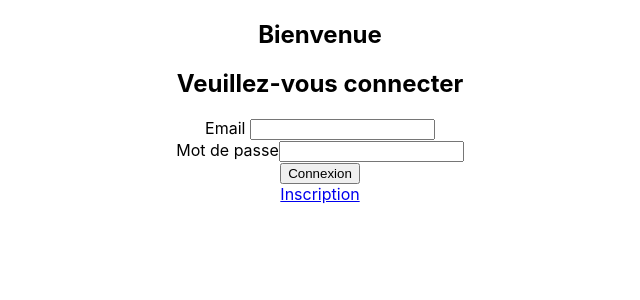
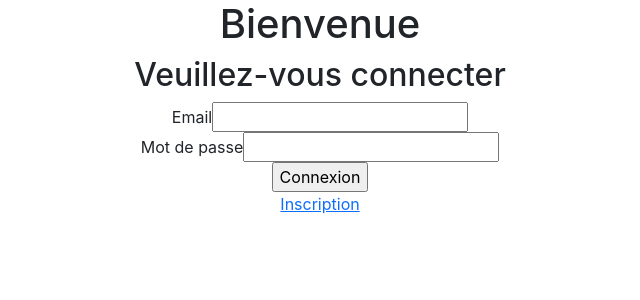
Before and after one commit to khadidja-traore/front-qcm, a React (Create React App) app: page / in a window 1280 px wide. Shown: the top 300 px of the page, without its empty margins (320-960 px from the left). Built offline with nearby package versions, Linux system fonts and the light colour scheme.

Commit message:
implemete le login, le signin

```diff
--- a/public/index.html
+++ b/public/index.html
@@ -24,6 +24,13 @@
       work correctly both with client-side routing and a non-root public URL.
       Learn how to configure a non-root public URL by running `npm run build`.
     -->
+
+    <!-- Bootstrap  -->
+    <link href="https://cdn.jsdelivr.net/npm/bootstrap@5.0.2/dist/css/bootstrap.min.css" rel="stylesheet" integrity="sha384-EVSTQN3/azprG1Anm3QDgpJLIm9Nao0Yz1ztcQTwFspd3yD65VohhpuuCOmLASjC" crossorigin="anonymous">
+    <script src="https://cdn.jsdelivr.net/npm/bootstrap@5.0.2/dist/js/bootstrap.bundle.min.js" integrity="sha384-MrcW6ZMFYlzcLA8Nl+NtUVF0sA7MsXsP1UyJoMp4YLEuNSfAP+JcXn/tWtIaxVXM" crossorigin="anonymous"></script>
+
+
+
     <title>React App</title>
   </head>
   <body>
--- a/src/App.js
+++ b/src/App.js
@@ -3,19 +3,25 @@ import {Routes, Route, Redirect} from 'react-router-dom';
 import './App.css';
 import Login from './Components/Login/Login';
 import SignIn from './Components/SignIn/SignIn';
-import Home from './Components/Home/Home';
+import Home from './Components/Profil/Profil';
+import { UserProvider } from './Components/UserContext/UserContext';
+import Profil from './Components/Profil/Profil';
 
 function App() {
   return (
     <div className="App">
 
+      <UserProvider value="[]" >
+
       <Routes>
 
+        <Route path="/" element={<Login />} />
         <Route path="/signin" element={<SignIn />} />
-        <Route path="/" element={<Login />} />
+        <Route path="/profil/:id" element={<Profil />} />
 
       </Routes>
 
+      </ UserProvider >
 
     </div>
   );
--- a/src/Components/Home/Home.js
+++ /dev/null
@@ -1,16 +0,0 @@
-import React from 'react'
-
-function Home() {
-    return (
-        <div>
-            Bienvenue sur notre site de QCM
-
-            <a href="/login" class="button Inscription">Connexion</a>
-
-            <a href="/signin" class="button Inscription">Inscription</a>
-
-        </div>
-    )
-}
-
-export default Home
--- a/src/Components/Login/Login.js
+++ b/src/Components/Login/Login.js
@@ -21,21 +21,21 @@ function Login() {
     return (
         <div>
 
-<section class="login-container">
+<section className="login-container">
         <h1>Bienvenue</h1>
         <h2>Veuillez-vous connecter</h2>
         <form action="http://localhost:5000/api/login" method="post">
-            <label for="email">Email </label>
+            <label htmlFor="email">Email </label>
             <input type="email" id="email"  name="email" value={email} onChange={handleInputChange}/>
             <br/>
-            <label for="password">Mot de passe</label>
-            <input type="text" id="password" name="password" value={password} onChange={handleInputChange}/>
+            <label htmlFor="password">Mot de passe</label>
+            <input type="password" id="password" name="password" value={password} onChange={handleInputChange}/>
             <br/>
-            <input type="submit" value="Connexion" class="button submit"/>
+            <input type="submit" value="Connexion" className="button submit"/>
             <br/>
         </form>
 
-        <a href="/signin" class="button Inscription">Inscription</a>
+        <a href="/signin" className="button Inscription">Inscription</a>
     </section>
         </div>
     )
--- /dev/null
+++ b/src/Components/Profil/Profil.js
@@ -0,0 +1,129 @@
+
+// import React, {  } from 'react'
+import { render } from '@testing-library/react'
+import React, {Component, useEffect, useState} from 'react'
+import {useParams} from 'react-router-dom'
+import axios from 'axios'
+
+// class Profil extends Component {
+
+
+    //     constructor(props) {
+//       super(props)
+
+//       this.state = {
+    //          isLoggedIn: false,
+    //          isAdmin: false,
+//       }
+//     }
+
+
+//     useEffect(()=>{
+//         axios.get(`http://localhost:5000/profil/`)
+//             .then(response =>{
+    //                 setLoading(false)
+    //                 setPost(response.data)
+    //                 setError('')
+//             })
+//             .catch(error =>{
+//                 setLoading(false)
+//                 setPost({})
+//                 setError('Something Went Wrong !')
+//             })
+//     }, []);
+
+
+
+
+//    render(){
+//     return (
+//             <div>
+//                 Bienvenue sur notre site de QCM.
+
+//                 <a href="/login" class="button Inscription">Connexion</a>
+
+//                 <a href="/signin" class="button Inscription">Inscription</a>
+
+//             </div>
+//         )
+
+//    }
+// }
+
+// export default Profil
+
+// class Profil extends Component {
+
+    //     constructor(props) {
+        //       super(props)
+
+        //       this.state = {
+//          isLoggedIn: false,
+//          isAdmin: false,
+//       }
+//     }
+
+//     useEffect(() => {
+//         axios.get(`http://localhost:5000/profil/`)
+//         .then(response =>{
+//             if(response.headers['Cookies']){
+    //                 console.log(response.headers['Cookies']);
+    //             } else {
+        //                 console.log('pas de cookie');
+//             }
+//         })
+//         .catch(error =>{
+    //             console.log(error);
+    //         })
+// }, []);
+
+
+
+//   render() {
+    //     return (
+        //       <div>Profil</div>
+        //     )
+        //   }
+        // }
+
+        // export default Profil
+
+
+        function Profil() {
+
+            const [isLoggedIn, setIsLoggedIn] = useState(false);
+    const [isAdmin, setAdmin] = useState(false);
+
+        const params = useParams();
+        console.log(params);
+
+
+    useEffect(() => {
+
+        var url = "http://localhost:5000/profil/"+params.id;
+        axios.get(url)
+        .then(response =>{
+            if(response.headers['Cookies']){
+                console.log("Headers");
+                console.log(response.headers);
+            } else {
+                console.log('pas de cookie');
+            }
+        })
+        .catch(error =>{
+            console.log(error);
+        })
+}, []);
+
+
+
+
+  return (
+    <div>Profil
+        Params = {params}
+        <p> Cookies  = </p>
+    </div>
+  )
+}
+
+export default Profil
--- a/src/Components/SignIn/SignIn.js
+++ b/src/Components/SignIn/SignIn.js
@@ -1,4 +1,4 @@
-import React, {useState} from 'react'
+import React, {useState, useEffect} from 'react'
 import axios from 'axios'
 // import {Redirect} from '../react-router-dom'
 import {useNavigate} from 'react-router-dom'
@@ -20,33 +20,33 @@ function SignIn() {
             return {...prevState, [name]: value};
         }))
     }
-    const navigate = useNavigate();
-    const onSubmit = (event) => {
+    // const navigate = useNavigate();
+    // const onSubmit = (event) => {
 
-        event.preventDefault();
+    //     event.preventDefault();
 
-        const user = {
-            username : {username},
-            email : {email},
-            password : {password}
-        };
+    //     const user = {
+    //         username : {username},
+    //         email : {email},
+    //         password : {password}
+    //     };
 
 
 
-        // axios.post('http://localhost:5000/api/register', user)
-        // .then( response => {
-        //     console.log(response.data);
-        //     // window.location = 'http://localhost:3000/';
-        //     // <Route to='' />
-        //     // navigate('http://localhost:3000/');
-        // })
-        // .catch(err => console.log(err));
+    //     useEffect(() => {
 
+    //       axios.post('http://localhost:5000/api/register', user)
+    //       .then( response => {
+    //           console.log(response.data);
+    //           window.location = 'http://localhost:3000/';
+    //           <Route to='' />
+    //           navigate('http://localhost:3000/');
+    //       })
+    //       .catch(err => console.log(err));
 
-    }
+    //     }, []);
 
-
-
+    // }
 
     return (
         <div class="container-lg d-flex flex-column justify-content-center align-items-center">
--- /dev/null
+++ b/src/Components/UserContext/UserContext.js
@@ -0,0 +1,7 @@
+import React from 'react';
+
+const UserContext = React.createContext();
+const UserProvider = UserContext.Provider;
+const UserConsumer = UserContext.Consumer;
+
+export {UserProvider, UserConsumer}
```
Also changed, not shown: 1 other file (tests, documents, lock files or other folders).
